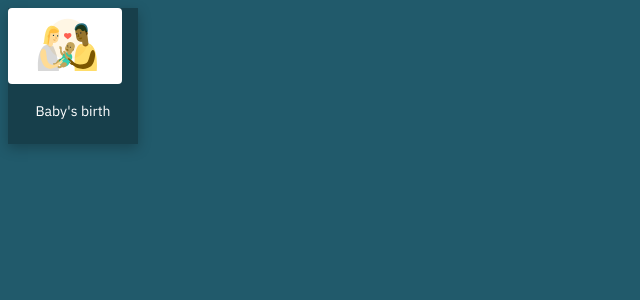
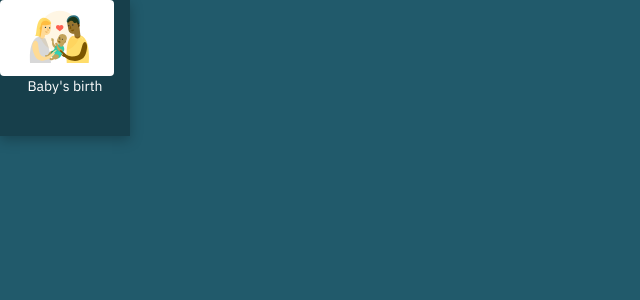
Before and after one commit to jonson-ncube/frontend-figma-tech, a React (Create React App) app: page / in a window 1280 px wide. Shown: the top 300 px of the page, without its empty margins (0-640 px from the left). Built offline with nearby package versions, Linux system fonts and the light colour scheme.

Commit message:
Tailwind css for styling added to project

```diff
--- a/package.json
+++ b/package.json
@@ -39,5 +39,8 @@
       "last 1 firefox version",
       "last 1 safari version"
     ]
+  },
+  "devDependencies": {
+    "tailwindcss": "^3.4.17"
   }
 }
--- a/src/index.css
+++ b/src/index.css
@@ -1,4 +1,7 @@
 @import url('https://fonts.googleapis.com/css2?family=IBM+Plex+Sans:wght@400;600;700&display=swap');
+@tailwind base;
+@tailwind components;
+@tailwind utilities;
 
 body {
   background-color: rgba(33, 90, 107, 1);
--- /dev/null
+++ b/tailwind.config.js
@@ -0,0 +1,10 @@
+/** @type {import('tailwindcss').Config} */
+module.exports = {
+  content: [
+    "./src/**/*.{js,jsx,ts,tsx}",
+  ],
+  theme: {
+    extend: {},
+  },
+  plugins: [],
+}
```
Also changed, not shown: 1 other file (tests, documents, lock files or other folders).
